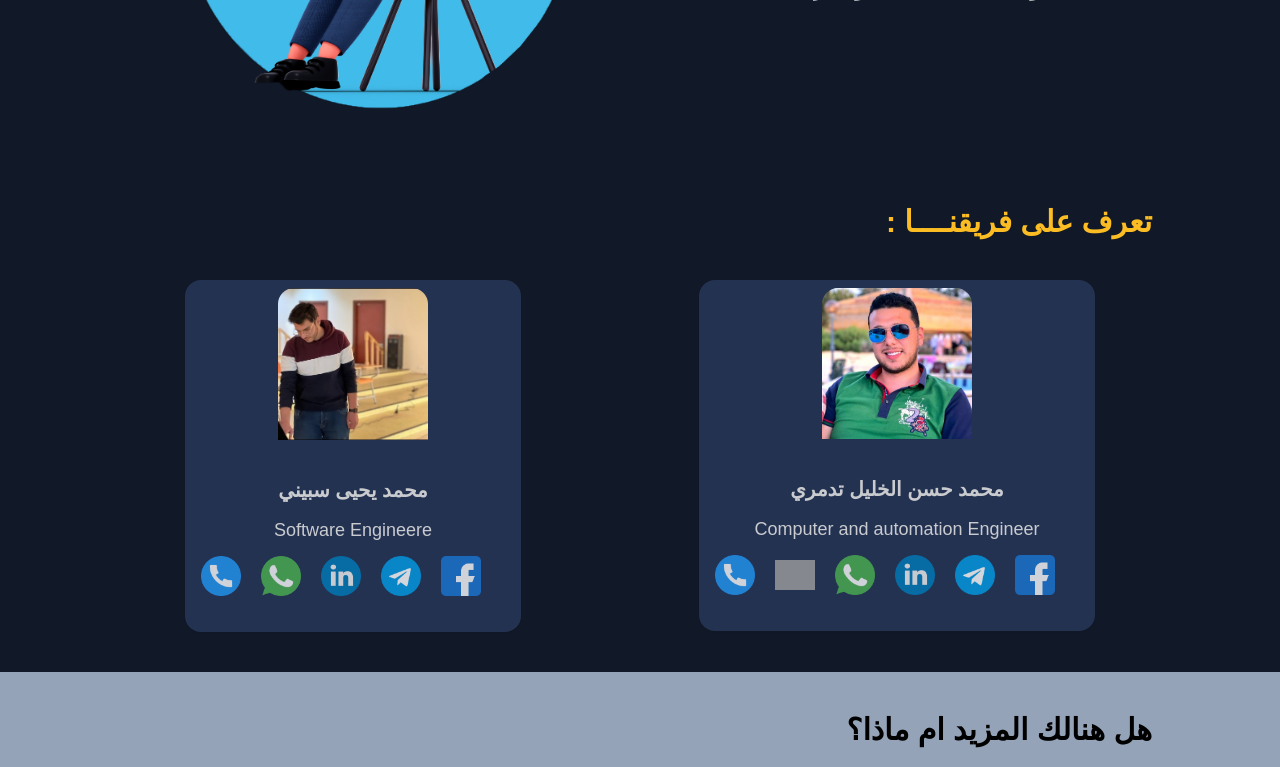
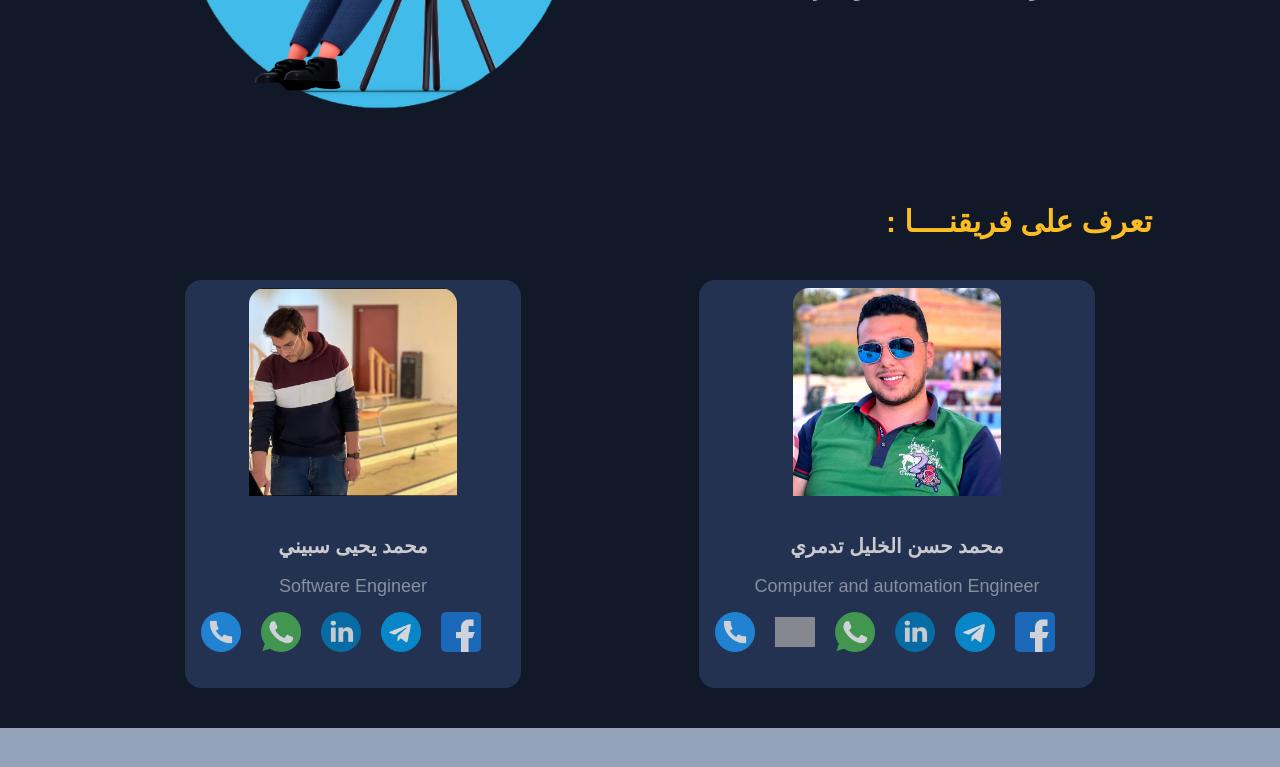
Before and after one commit to MHD-HSN-TD/spus, a Next.js app: page /about in a window 1280 px wide. Shown: the part 491-1258 px from the top of the page. Built offline with nearby package versions, Linux system fonts and the light colour scheme; grey boxes are pictures that could not be loaded; a web font is replaced by a local one.

Commit message:
edit image size in about us

```diff
--- a/src/app/(static)/about/about.js
+++ b/src/app/(static)/about/about.js
@@ -19,7 +19,7 @@ export const team = [
     id: 2,
     nameENG: "YEH",
     name: "محمد يحيى سبيني",
-    about: "Software Engineere",
+    about: "Software Engineer",
     imageHref: "/images/yehia about.jpg",
     phone: "0991176122",
     email: "yahyasbini@gmail.com",
--- a/src/components/Card/CardAbout.jsx
+++ b/src/components/Card/CardAbout.jsx
@@ -3,17 +3,17 @@ import { social } from '../Footer/socail'
 import SocialIcons from '../SocialIcons/SocialIcons'
 import { team } from '@/app/(static)/about/about'
 
-const CardAbout = ({ name, image, about, facebook, telegram, linkedIn, whatsapp, github, email, phone }) => {
+const CardAbout = ({ name, image, about, person, facebook, telegram, linkedIn, whatsapp, github, email, phone }) => {
 
     return (
         <div>
             <div className={`card  bg-secondary shadow-sm w-auto justify-start items-center	py-1 `}>
                 <figure className="max-w-xs max-h-80 m-1 justify-center">
-                    <Image src={image} alt={name} height={150} width={150} className='' />
+                    <Image src={image} alt={name} height={200} width={200} className='lg:w-52 lg:h-52 w-36 h-36' />
                 </figure>
                 <div className="card-body justify-center items-center text-center px-4 text-lg">
                     <h2 className="card-title">{name} </h2>
-                    <h2 className="my-1">{about} </h2>
+                    <h2 className="my-1 opacity-60 ">{about} </h2>
 
                     <div className="ps-6 flex gap-5 flex-wrap justify-center items-center   ">
 
@@ -25,6 +25,7 @@ const CardAbout = ({ name, image, about, facebook, telegram, linkedIn, whatsapp,
                             github={github}
                             email={email}
                             phone={phone}
+                            person={person}
                         ></SocialIcons>
 
                     </div>
```
